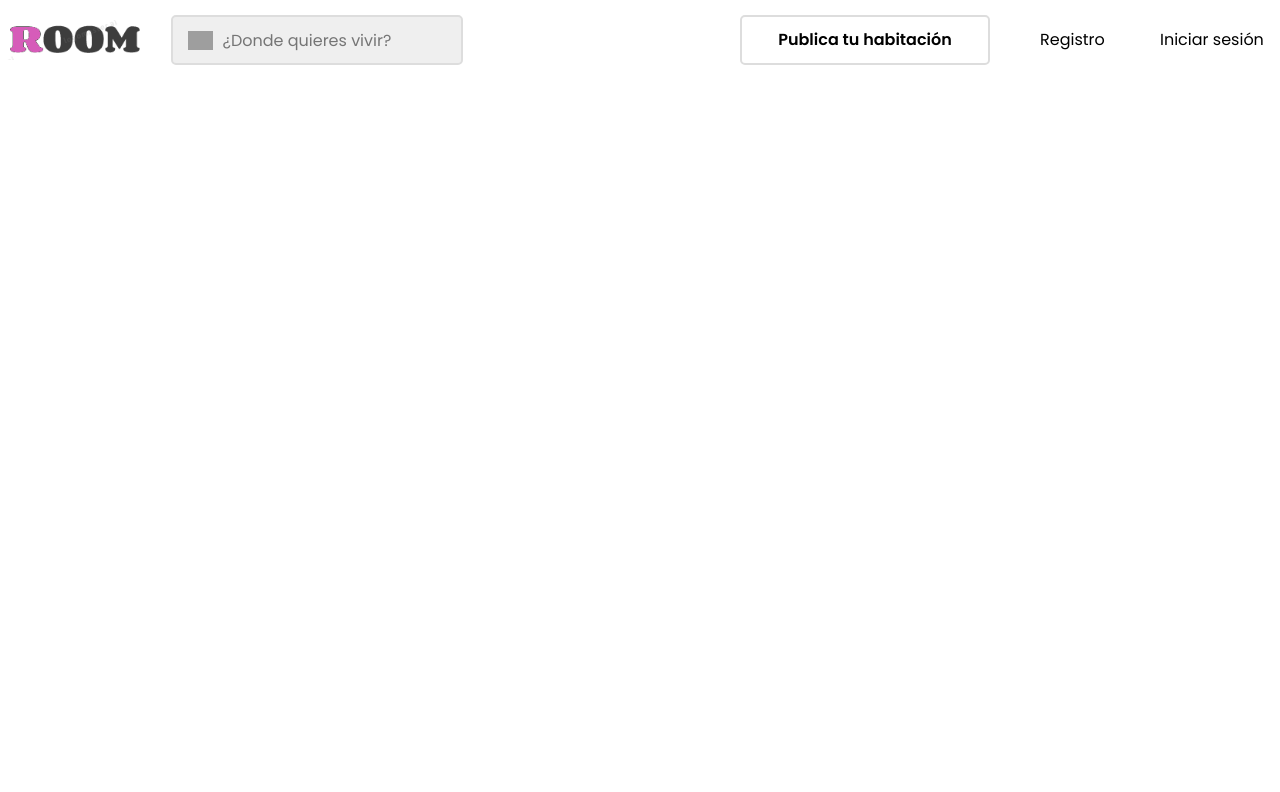
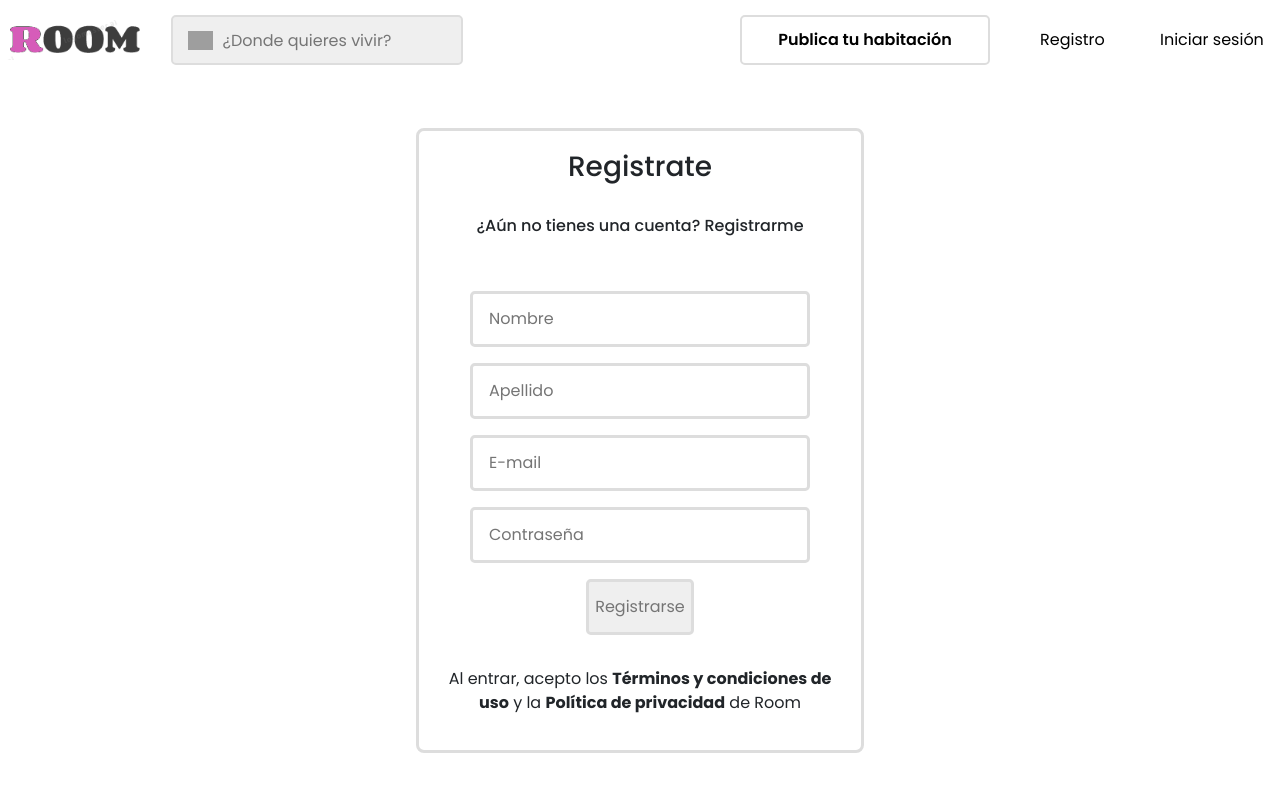
Before and after one commit to maildedani99/nfs_badi, a React (Create React App) app in the folder frontend-app/: page /registerpage in a window 1280 px wide. Shown: the top 792 px of the page. Built offline with nearby package versions, Linux system fonts and the light colour scheme; grey boxes are pictures that could not be loaded.

Commit message:
Register y cambios en back.

```diff
--- a/frontend-app/src/App.js
+++ b/frontend-app/src/App.js
@@ -5,6 +5,7 @@ import LandingPage from "./pages/landing/landing.view";
 import Navbar from "./components/navbar/navbar";
 import ListRoom from "./components/listRoom/listRoom.view";
 import LoginPage from './pages/login/login.view';
+import RegisterForm from "./pages/register/register.view";
 
 
 function App() {
@@ -20,6 +21,10 @@ function App() {
             <Route exact path="/loginpage">
               <LoginPage />
             </Route>
+            <Route exact path="/registerpage">
+              <RegisterForm />
+            </Route>
+
 
             <Route exact path="/habitaciones">
               <ListRoom />
--- a/frontend-app/src/components/navbar/navbar.js
+++ b/frontend-app/src/components/navbar/navbar.js
@@ -1,6 +1,7 @@
 import React from 'react';
 import { Link } from 'react-router-dom';
 import logo from './logo.png';
+
 import styles from './nabvar.module.css';
 
 const Navbar = () => {
@@ -20,7 +21,7 @@ const Navbar = () => {
             <input className={styles.__navbar_button} type="button" value="Publica tu habitación" />
           </div>
           <div className={styles.__navbar_link_div}>
-            <Link className={styles.__navbar_link} to="/">Registro</Link>
+            <Link className={styles.__navbar_link} to="/registerpage">Registro</Link>
           </div>
           <div className={styles.__navbar_link_div}>
             <Link className={styles.__navbar_link} to="/loginpage">Iniciar sesión</Link>
--- /dev/null
+++ b/frontend-app/src/pages/register/register.module.css
@@ -0,0 +1,46 @@
+*{
+    font-family: 'Poppins', sans-serif;
+}
+
+.__login_container{
+    display: flex;
+    flex-direction: row;
+    width:  100vw;
+    justify-content: center;
+}
+.__login_div{
+    text-align: center;
+    justify-content: center;
+    justify-items: center;
+    margin-top: 3rem;
+    width: 35%;
+    border: 3px solid #DDDDDD;
+    border-radius: 0.5rem;
+    padding: 1.2rem;
+}
+.__login_form_div{
+    display: flex;
+    flex-direction: column;
+    padding: 2rem;
+}
+.__login_input{
+    padding-left: 1rem;
+    color: #757575;
+    border: 3px solid #DDDDDD;
+    border-radius: 0.3rem;
+    line-height: 3rem;
+    font-size: 1rem;
+    margin-top: 1rem;
+}
+.__login_input:focus{
+    outline-color: #5DDEFA;
+    border-color: #5DDEFA;
+}
+.__login_input_button{
+    color: #757575;
+    border: 3px solid #DDDDDD;
+    border-radius: 0.3rem;
+    line-height: 3rem;
+    font-size: 1rem;
+    margin-top: 1rem;
+}
--- /dev/null
+++ b/frontend-app/src/pages/register/register.view.js
@@ -0,0 +1,38 @@
+import React from 'react';
+import styles from './register.module.css';
+import { Link } from 'react-router-dom';
+
+
+const RegisterForm = () => {
+
+    return (
+       <>
+           <div className={styles.__login_container}>
+               <div className={styles.__login_div}>
+                   <h3>Registrate</h3>
+                   <br></br>
+                   <h6>¿Aún no tienes una cuenta? Registrarme</h6>
+                   <div className={styles.__login_form_div}>
+                       <input className={styles.__login_input} placeholder="Nombre "></input>
+                       <input className={styles.__login_input} placeholder="Apellido "></input>
+                       <input className={styles.__login_input} placeholder="E-mail "></input>
+                       <input className={styles.__login_input} placeholder="Contraseña "></input>
+                       <Link to="/registerpage">
+                           <input className={styles.__login_input_button} type="button" value="Registrarse">
+                           </input>
+                       </Link>
+                   </div>
+
+                   <p>
+                       Al entrar, acepto los <b>Términos y condiciones de uso</b> y la <b>Política de
+                       privacidad</b> de Room
+                   </p>
+               </div>
+           </div>
+
+
+       </>
+    ) ;
+}
+
+export default RegisterForm;
```
